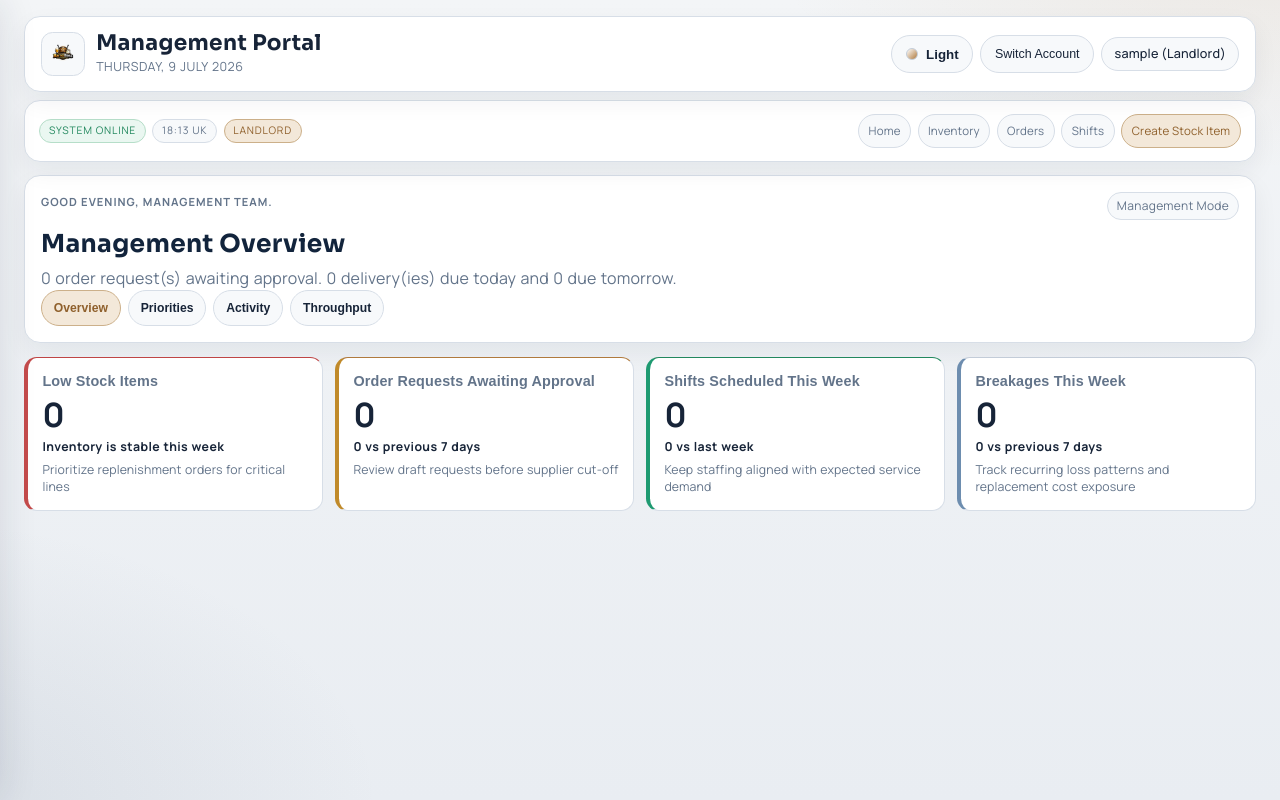
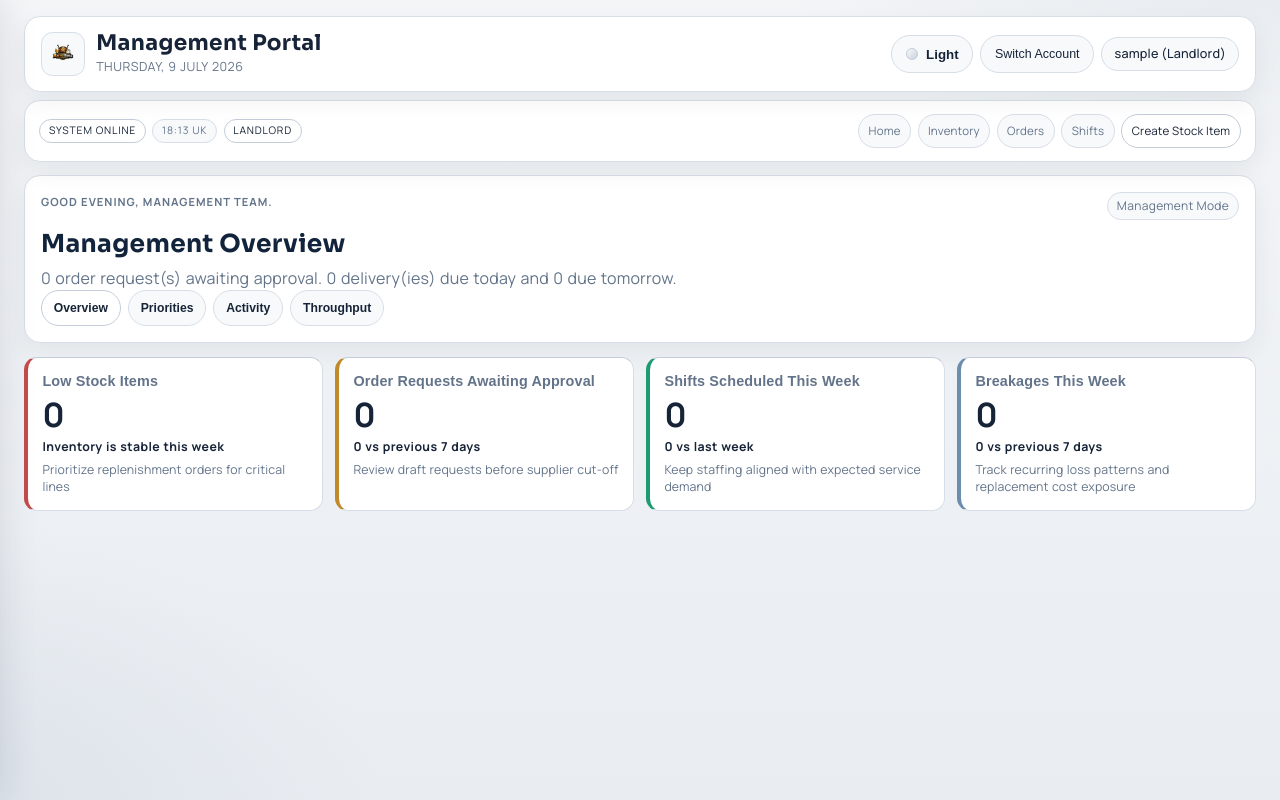
Before and after one commit to McauleeMaddison/BarrelBoss, a Django app: page /dashboard/management/ in a window 1280 px wide. Run offline with Django 4.2, Linux system fonts and the light colour scheme; the visitor is signed in with stand-in values (Sample User, id 1); data comes from the database, SQL or seed files in the repository; data that the repository does not hold is empty.

Commit message:
Shift gradients and status accents to silver-neutral palette

```diff
--- a/static/css/app.css
+++ b/static/css/app.css
@@ -3703,20 +3703,20 @@ table.data-table td {
     --ui-accent: #b07a3d;
     --ui-accent-strong: #8f602c;
     --ui-accent-soft: #f3e8d9;
-    --ui-success: #22885e;
-    --ui-danger: #bf4545;
-    --ui-success-soft: #eaf7f1;
-    --ui-success-border: #b6dec9;
-    --ui-danger-soft: #fdeeee;
-    --ui-danger-border: #e8c1c1;
+    --ui-success: #5f738d;
+    --ui-danger: #5f738d;
+    --ui-success-soft: #f1f4f8;
+    --ui-success-border: #c9d2dd;
+    --ui-danger-soft: #f1f4f8;
+    --ui-danger-border: #c9d2dd;
     --ui-accent-border: #ccb08a;
     --ui-focus-ring: rgba(176, 122, 61, 0.24);
     --ui-shadow-soft: 0 10px 24px rgba(23, 36, 56, 0.06);
     --ui-shadow-strong: 0 18px 40px rgba(23, 36, 56, 0.1);
     color: var(--ui-text);
     background:
-        radial-gradient(900px 430px at 100% -10%, rgba(176, 122, 61, 0.12), transparent 58%),
-        radial-gradient(820px 460px at -10% 100%, rgba(89, 107, 130, 0.12), transparent 62%),
+        radial-gradient(900px 430px at 100% -10%, rgba(205, 214, 224, 0.4), transparent 58%),
+        radial-gradient(820px 460px at -10% 100%, rgba(190, 200, 212, 0.35), transparent 62%),
         linear-gradient(180deg, var(--ui-bg) 0%, var(--ui-bg-2) 100%);
 }
 
@@ -3881,11 +3885,11 @@ table.data-table td {
     height: 0.78rem;
     border-radius: 999px;
     border: 1px solid var(--ui-border-strong);
-    background: linear-gradient(135deg, var(--ui-surface) 0%, var(--ui-accent) 100%);
+    background: linear-gradient(135deg, #f8fafc 0%, #c8d1dc 100%);
 }
 
 .app-shell[data-theme="dark"] .theme-toggle-swatch {
-    background: linear-gradient(135deg, #d1d9e6 0%, var(--ui-accent) 100%);
+    background: linear-gradient(135deg, #d7dfeb 0%, #7f90a5 100%);
 }
 
 .app-shell .theme-toggle-btn:hover,
@@ -3902,15 +3906,15 @@ table.data-table td {
 }
 
 .app-shell .status-chip-live {
-    border-color: var(--ui-success-border);
-    background: var(--ui-success-soft);
-    color: var(--ui-success);
+    border-color: var(--ui-border-strong);
+    background: var(--ui-surface);
+    color: var(--ui-text);
 }
 
 .app-shell .status-chip-role {
-    border-color: var(--ui-accent-border);
-    background: var(--ui-accent-soft);
-    color: var(--ui-accent-strong);
+    border-color: var(--ui-border-strong);
+    background: var(--ui-surface);
+    color: var(--ui-text);
 }
 
 .app-shell .quick-action-link:hover {
@@ -3920,9 +3924,9 @@ table.data-table td {
 }
 
 .app-shell .quick-action-link-cta {
-    border-color: var(--ui-accent-border);
-    background: var(--ui-accent-soft);
-    color: var(--ui-accent-strong);
+    border-color: var(--ui-border-strong);
+    background: var(--ui-surface);
+    color: var(--ui-text);
 }
 
 .app-shell .panel {
@@ -4007,15 +4011,15 @@ table.data-table td {
 }
 
 .app-shell .metric-card.alert {
-    border-top-color: var(--ui-danger);
+    border-top-color: var(--ui-border-strong);
 }
 
 .app-shell .metric-card.warn {
-    border-top-color: var(--ui-accent);
+    border-top-color: var(--ui-border-strong);
 }
 
 .app-shell .metric-card.ok {
-    border-top-color: var(--ui-success);
+    border-top-color: var(--ui-border-strong);
 }
 
 .app-shell .metric-card.neutral {
```
Also changed, not shown: other parts of static/css/app.css (+24 -20 lines).
